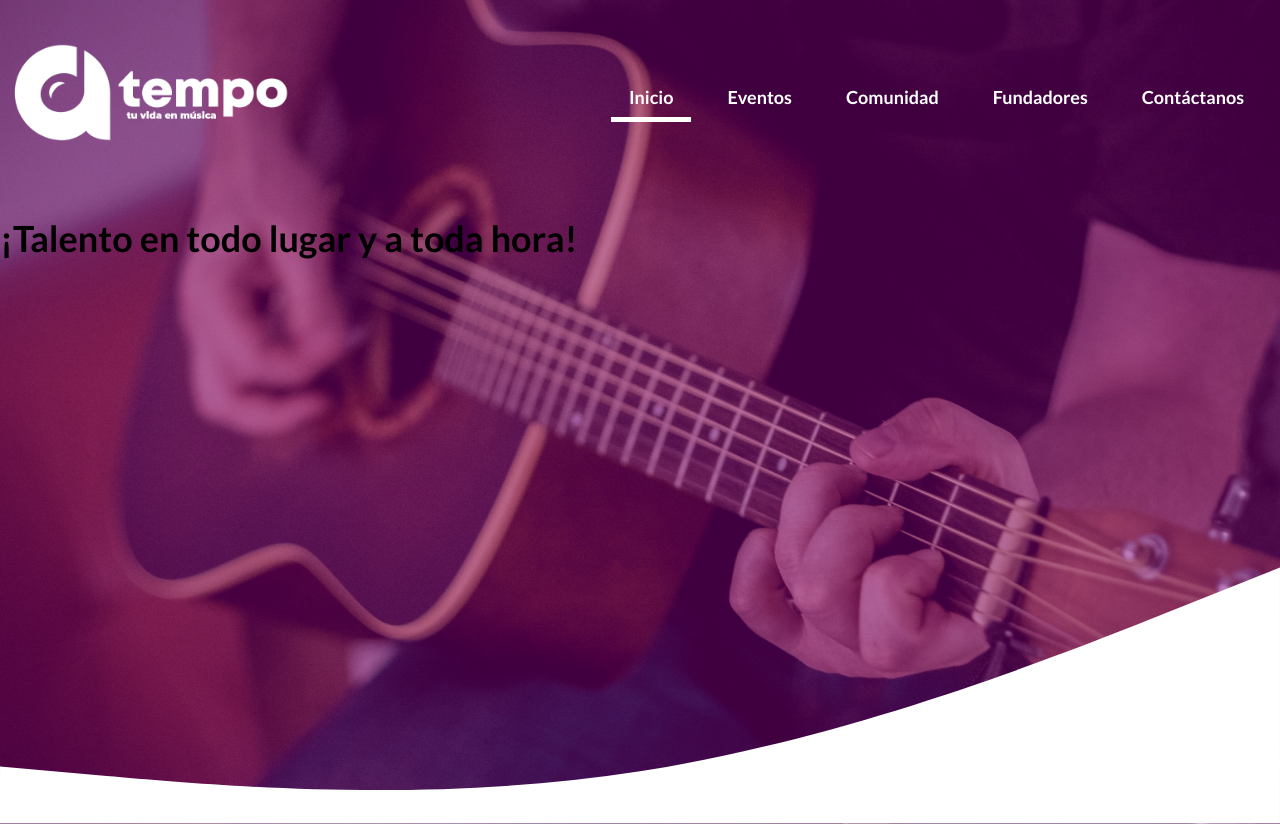
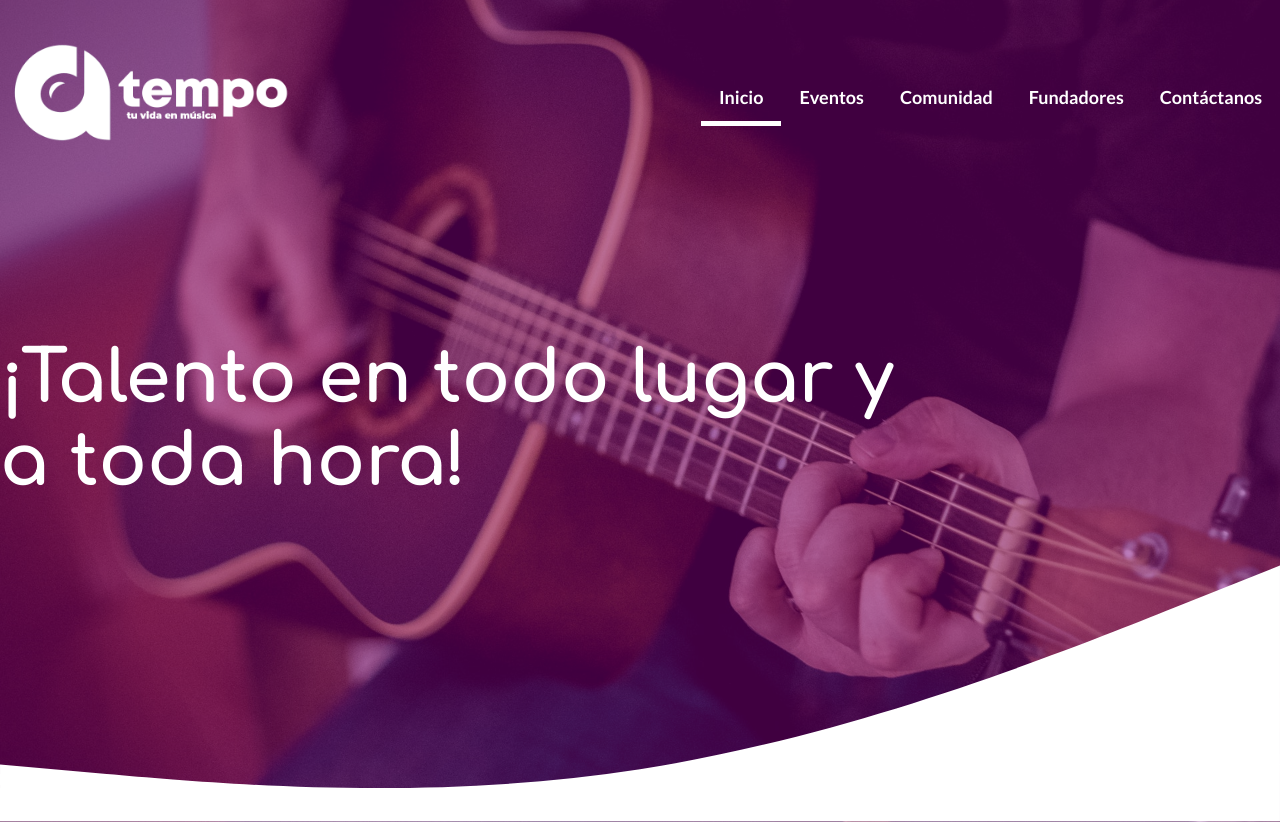
Before and after one commit to jaimenavarrete/atempo-app-redesign, a plain HTML site: page index.html in a window 1280 px wide. Drawn offline with Linux system fonts and the light colour scheme.

Commit message:
Finalizado - Header y título principal de la página

```diff
--- a/css/styles.css
+++ b/css/styles.css
@@ -33,8 +33,32 @@ ESTILOS DEL HEADER Y DEL TITULO PRINCIPAL
 
 .wrapper {
     background-position-y: center;
-    padding-bottom: 30em;
+    padding-bottom: 15em;
     position: relative;
+}
+
+.wrapper .content {
+    margin: 0 auto;
+    max-width: 1520px;
+    width: 100%;
+}
+
+.wrapper svg {
+    display: block;
+    z-index: -1;
+
+    position: absolute;
+    bottom: 0;
+    left: 0;
+}
+
+/* Estilos para la barra de navegacion*/
+
+.wrapper header {
+
+    display: flex;
+    align-items: center;
+    justify-content: space-between;
 }
 
 .wrapper header figure {
@@ -44,26 +68,6 @@ ESTILOS DEL HEADER Y DEL TITULO PRINCIPAL
 
 .wrapper header figure img {
     width: 100%;
-}
-
-.wrapper svg {
-    display: block;
-
-    position: absolute;
-    bottom: 0;
-    left: 0;
-}
-
-/* Estilos para la barra de navegacion*/
-
-.wrapper header {
-    margin: 0 auto;
-    max-width: 1520px;
-    width: 100%;
-
-    display: flex;
-    align-items: center;
-    justify-content: space-between;
 }
 
 .wrapper header nav ul {
@@ -76,13 +80,36 @@ ESTILOS DEL HEADER Y DEL TITULO PRINCIPAL
 .wrapper header nav ul li a {
     color: hsl(0, 100%, 100%);
     font-weight: bold;
-    margin-right: 1em;
-    padding: .5em 1em;
+    padding: 1em;
+    position: relative;
     text-decoration: none;
 }
 
-.wrapper header nav ul li .active {
-    border-bottom: 5px solid  hsl(0, 100%, 100%);
+.wrapper header nav ul li a::before {
+    content: '';
+
+    background: hsl(0, 100%, 100%);
+    height: 5px;
+    transition: .2s all ease-out;
+    width: 0;
+
+    position: absolute;
+    left: 50%;
+    bottom: 0;
+}
+
+.wrapper header nav ul li a:hover::before,
+.wrapper header nav ul li .active::before  {
+    left: 0;
+    width: 100%;
 }
 
 /* Estilos para el titulo principal*/
+
+.wrapper h1 {
+    color: hsla(0, 100%, 100%);
+    font-family: 'Comfortaa', cursive;
+    font-size: 4em;
+    margin-top: 2em;
+    width: 75%;
+}
--- a/index.html
+++ b/index.html
@@ -14,9 +14,10 @@
 </head>
 <body>
     <div class="wrapper background-container">
+        <div class="content">
             <header>
                 <figure>
-                <img src="img/atempo-logotipo.png" alt="Logotipo de Atempo">
+                    <a href="#"><img src="img/atempo-logotipo.png" title="Logotipo de Atempo" alt="Logotipo de Atempo"></a>
                 </figure>
                 <nav>
                     <ul>
@@ -39,6 +40,7 @@
                 </nav>
             </header>
             <h1>¡Talento en todo lugar y a toda hora!</h1>
+        </div>
         <svg xmlns="http://www.w3.org/2000/svg" viewBox="0 0 1440 320"><path fill="#FFFFFF" fill-opacity="1" d="M0,256L120,266.7C240,277,480,299,720,261.3C960,224,1200,128,1320,80L1440,32L1440,320L1320,320C1200,320,960,320,720,320C480,320,240,320,120,320L0,320Z"></path></svg>
     </div>
 </body>
```
Lines whose indentation alone changed are shown as unchanged.
